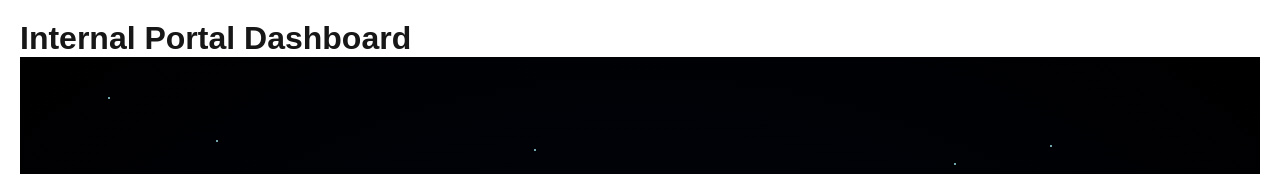
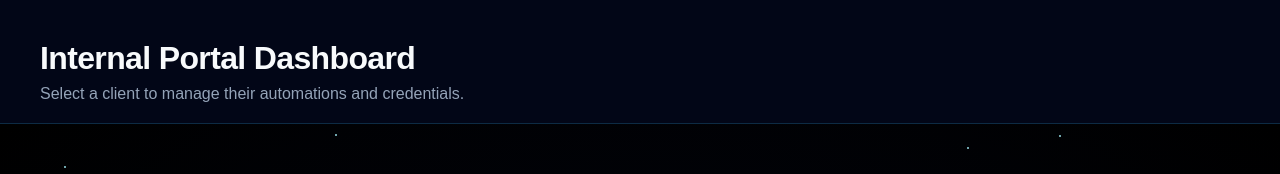
Before and after one commit to hatimtoor/sorcer-ai, a Next.js app: page /dashboard in a window 1280 px wide. Shown: the top 174 px of the page. Built offline with nearby package versions, Linux system fonts and the light colour scheme; no server answers; the database is empty.

Commit message:
fixed typescript error

```diff
--- a/src/app/dashboard/page.tsx
+++ b/src/app/dashboard/page.tsx
@@ -3,14 +3,46 @@
 import ClientSelector from '@/components/ClientSelector'
 
 export default function DashboardPage() {
+  // We use 'any' here to keep it flexible for your existing data structure
   const handleClientSelect = (client: any) => {
     console.log('Selected client:', client)
+
+    // Optional: You can add logic here if you want the dashboard
+    // to do something specific when a client is clicked
+    // before the redirect happens.
   }
 
   return (
-    <div style={{ padding: 20 }}>
-      <h1>Internal Portal Dashboard</h1>
-      <ClientSelector onClientSelect={handleClientSelect} />
+    <div style={{
+      padding: 0,
+      minHeight: '100vh',
+      background: '#020617',
+      display: 'flex',
+      flexDirection: 'column'
+    }}>
+      {/* Header Section */}
+      <div style={{
+        padding: '40px 20px 20px 40px',
+        borderBottom: '1px solid rgba(56, 189, 248, 0.2)'
+      }}>
+        <h1 style={{
+          fontSize: '32px',
+          fontWeight: 800,
+          color: '#f8fafc',
+          margin: 0,
+          letterSpacing: '-0.02em'
+        }}>
+          Internal Portal Dashboard
+        </h1>
+        <p style={{ color: '#94a3b8', marginTop: '8px' }}>
+          Select a client to manage their automations and credentials.
+        </p>
+      </div>
+
+      {/* Main Content Area */}
+      <div style={{ flex: 1, position: 'relative' }}>
+        <ClientSelector onClientSelect={handleClientSelect} />
+      </div>
     </div>
   )
 }
--- a/src/components/ClientSelector.tsx
+++ b/src/components/ClientSelector.tsx
@@ -11,7 +11,13 @@ interface Client {
   company_name: string
 }
 
-export default function ClientSelector() {
+// 1. Added the Interface for props
+interface ClientSelectorProps {
+  onClientSelect: (client: Client) => void
+}
+
+// 2. Updated the function to accept the prop
+export default function ClientSelector({ onClientSelect }: ClientSelectorProps) {
   const [clients, setClients] = useState<Client[]>([])
   const [search, setSearch] = useState('')
   const [filteredClients, setFilteredClients] = useState<Client[]>([])
@@ -25,8 +31,6 @@ export default function ClientSelector() {
 
   const dropdownRef = useRef<HTMLDivElement>(null)
   const router = useRouter()
-
-  /* ---------- existing logic stays exactly the same ---------- */
 
   useEffect(() => {
     const fetchClients = async () => {
@@ -55,10 +59,13 @@ export default function ClientSelector() {
     return () => document.removeEventListener('mousedown', handleClickOutside)
   }, [])
 
+  // 3. Modified to trigger the callback
   const handleSelect = (client: Client) => {
+    onClientSelect(client)
     router.push(`/clients/${client.id}/dashboard`)
   }
 
+  // 4. Modified to trigger the callback after creation
   const handleCreate = async () => {
     if (!newClient.full_name || !newClient.email_address) {
       setStatus('Full name and email are required')
@@ -82,21 +89,27 @@ export default function ClientSelector() {
       return
     }
 
+    onClientSelect(data[0])
     router.push(`/clients/${data[0].id}/dashboard`)
   }
 
   /* ---------- Floating mouse-reactive stars ---------- */
 
-  const stars = Array.from({ length: 60 }, () => ({
-    x: Math.random() * window.innerWidth,
-    y: Math.random() * window.innerHeight
-  }))
+  // Added check for window object to prevent build errors in Next.js
+  const [stars] = useState(() =>
+    typeof window !== 'undefined'
+      ? Array.from({ length: 60 }, () => ({
+          x: Math.random() * window.innerWidth,
+          y: Math.random() * window.innerHeight
+        }))
+      : []
+  )
 
   const handleMouseMove = (e: React.MouseEvent<HTMLDivElement>) => {
     const elements = document.getElementsByClassName('star')
     for (let i = 0; i < elements.length; i++) {
       const star = elements[i] as HTMLElement
-      const speed = 0.08 // increased speed
+      const speed = 0.08
       const dx = (e.clientX - star.offsetLeft) * speed
       const dy = (e.clientY - star.offsetTop) * speed
       star.style.transform = `translate(${dx}px, ${dy}px)`
@@ -117,8 +130,6 @@ export default function ClientSelector() {
       }}
       onMouseMove={handleMouseMove}
     >
-
-      {/* floating stars (unchanged) */}
       {stars.map((s, i) => (
         <div
           key={i}
@@ -190,10 +201,6 @@ export default function ClientSelector() {
               boxShadow:
                 'inset 0 0 10px rgba(30,58,138,0.6), 0 0 12px rgba(59,130,246,0.25)'
             }}
-            onFocus={(e) => (e.currentTarget.style.boxShadow =
-              '0 0 18px rgba(59,130,246,0.6), inset 0 0 12px rgba(30,58,138,0.8)')}
-            onBlur={(e) => (e.currentTarget.style.boxShadow =
-              'inset 0 0 10px rgba(30,58,138,0.6), 0 0 12px rgba(59,130,246,0.25)')}
           />
 
           {dropdownOpen && filteredClients.length > 0 && (
@@ -240,10 +247,10 @@ export default function ClientSelector() {
           borderRadius: 20,
           background: 'rgba(12, 24, 60, 0.65)',
           backdropFilter: 'blur(16px)',
-          border: '1px solid rgba(96,165,250,0.35)',
+          border: '1px solid rgba(96, 165, 250, 0.35)',
           color: 'white',
           position: 'relative',
-          boxShadow: '0 0 28px rgba(59,130,246,0.35)'
+          boxShadow: '0 0 28px rgba(59, 130, 246, 0.35)'
         }}
       >
         <div
@@ -263,8 +270,6 @@ export default function ClientSelector() {
           Create New Client
         </h2>
 
-        {/* Stylish Inputs */}
-
         <input
           type="text"
           placeholder="Full Name"
@@ -278,7 +283,7 @@ export default function ClientSelector() {
             padding: '10px 14px',
             borderRadius: 14,
             border: '1px solid rgba(147,197,253,0.5)',
-            background: 'rgba(15,23,42,0.65)',
+            background: 'rgba(15, 23, 42, 0.65)',
             color: 'white',
             boxShadow: 'inset 0 0 10px rgba(30,58,138,0.6)'
           }}
@@ -297,7 +302,7 @@ export default function ClientSelector() {
             padding: '10px 14px',
             borderRadius: 14,
             border: '1px solid rgba(147,197,253,0.5)',
-            background: 'rgba(15,23,42,0.65)',
+            background: 'rgba(15, 23, 42, 0.65)',
             color: 'white',
             boxShadow: 'inset 0 0 10px rgba(30,58,138,0.6)'
           }}
@@ -316,7 +321,7 @@ export default function ClientSelector() {
             padding: '10px 14px',
             borderRadius: 14,
             border: '1px solid rgba(147,197,253,0.5)',
-            background: 'rgba(15,23,42,0.65)',
+            background: 'rgba(15, 23, 42, 0.65)',
             color: 'white',
             boxShadow: 'inset 0 0 10px rgba(30,58,138,0.6)'
           }}
```
